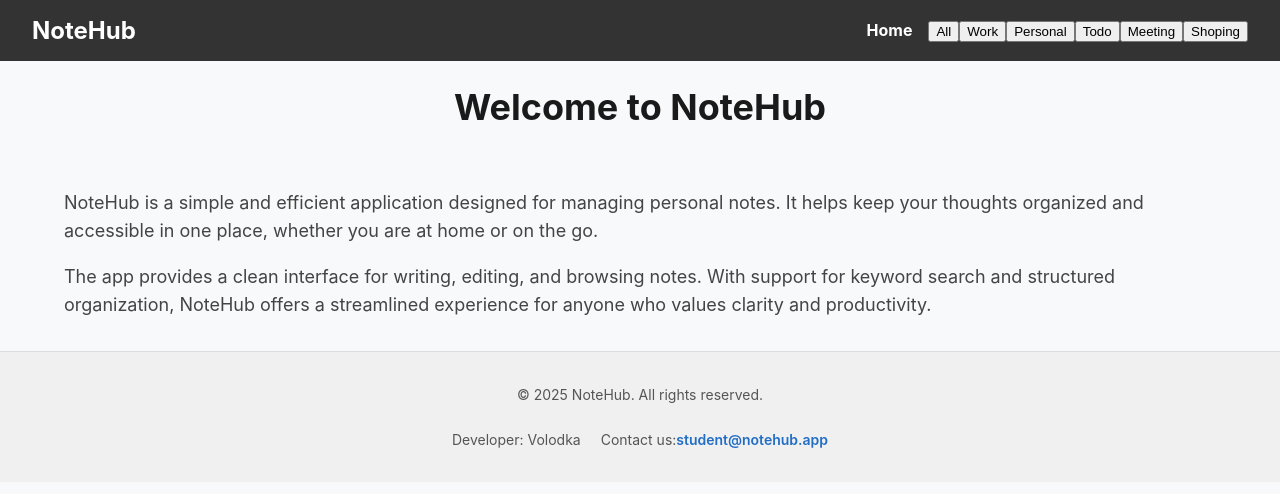
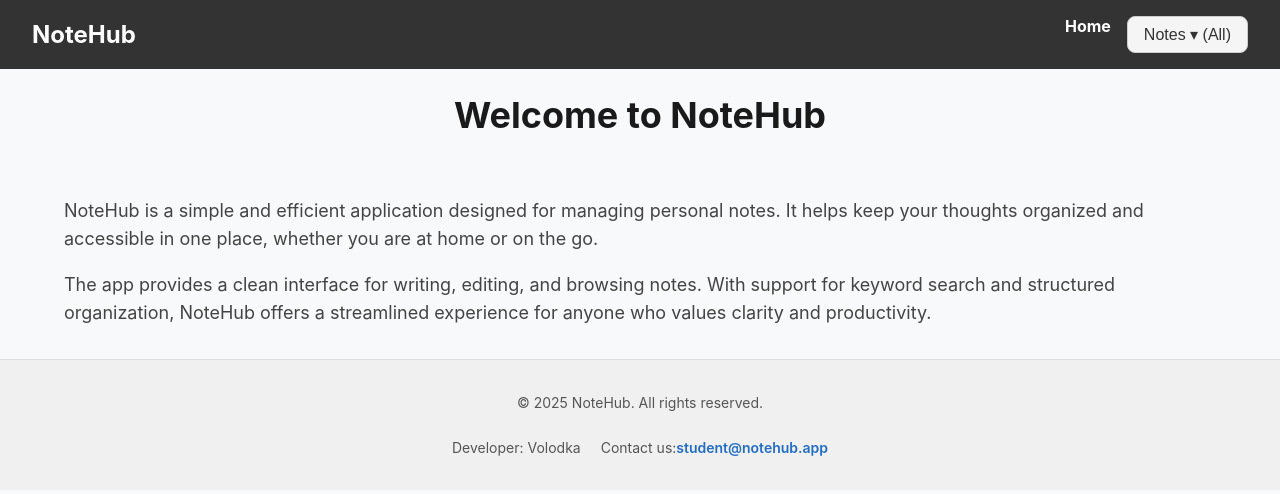
Before and after one commit to Volodymyr-Sainchuk/07-routing-nextjs, a Next.js app: page / in a window 1280 px wide. Shown: the top 494 px of the page. Built offline with nearby package versions, Linux system fonts and the light colour scheme.

Commit message:
change header

```diff
--- a/components/Header/Header.tsx
+++ b/components/Header/Header.tsx
@@ -1,12 +1,9 @@
 "use client";
+
 import Link from "next/link";
+import { useRouter, useSearchParams } from "next/navigation";
 import css from "./Header.module.css";
-import { useRouter, useSearchParams } from "next/navigation";
-
-interface Tag {
-  id: string;
-  name: string;
-}
+import TagsMenu, { Tag } from "../TagsMenu/TagsMenu";
 
 interface HeaderProps {
   tags: Tag[];
@@ -15,56 +12,37 @@ interface HeaderProps {
 export default function Header({ tags }: HeaderProps) {
   const router = useRouter();
   const searchParams = useSearchParams();
-  const selectedTag = searchParams.get("tag") || "all";
+  const selectedTag = searchParams.get("tag") || "All";
 
-  function handleSelectTag(tagId: string) {
+  function handleSelectTag(tagName: string) {
     const params = new URLSearchParams(searchParams.toString());
-    if (tagId === "all") {
+    if (tagName === "All") {
       params.delete("tag");
     } else {
-      params.set("tag", tagId);
+      // знаходимо ID по name
+      const tag = tags.find((t) => t.name === tagName);
+      if (tag) params.set("tag", tag.id);
     }
     router.push(`/notes/?${params.toString()}`);
   }
 
   return (
-    // <header>
-    //   {tags.map((tag) => (
-    //     <button
-    //       key={tag.id}
-    //       onClick={() => handleSelectTag(tag.id)}
-    //       style={{
-    //         fontWeight: selectedTag === tag.id ? "bold" : "normal",
-    //       }}
-    //     >
-    //       {tag.name}
-    //     </button>
-    //   ))}
-    // </header>
     <header className={css.header}>
       <Link href="/" aria-label="Home">
         NoteHub
       </Link>
-      <nav aria-label="Main Navigation">
+      <nav aria-label="Main Navigation" className={css.nav}>
         <ul className={css.navigation}>
           <li>
             <Link href="/">Home</Link>
           </li>
           <li>
-            {tags.map((tag) => (
-              <button
-                key={tag.id}
-                onClick={() => handleSelectTag(tag.id)}
-                style={{
-                  fontWeight: selectedTag === tag.id ? "bold" : "normal",
-                }}
-              >
-                {tag.name}
-              </button>
-            ))}
+            <TagsMenu tags={tags} selectedTag={selectedTag} onSelectTag={handleSelectTag} />
           </li>
         </ul>
       </nav>
     </header>
   );
 }
+
+// ?tag=Work
--- a/components/TagsMenu/TagsMenu.module.css
+++ b/components/TagsMenu/TagsMenu.module.css
@@ -0,0 +1,53 @@
+.menuContainer {
+  position: relative;
+  display: inline-block;
+}
+
+.menuButton {
+  background-color: #f5f5f5;
+  color: #333;
+  border: 1px solid #ccc;
+  padding: 8px 16px;
+  font-size: 16px;
+  border-radius: 8px;
+  cursor: pointer;
+  transition: background-color 0.3s ease, box-shadow 0.2s ease;
+}
+
+.menuButton:hover {
+  background-color: #eaeaea;
+  box-shadow: 0 2px 4px rgba(0, 0, 0, 0.1);
+}
+
+.menuList {
+  position: absolute;
+  top: calc(100% + 6px);
+  left: 0;
+  background-color: #333;
+  border: 1px solid #ddd;
+  border-radius: 8px;
+  box-shadow: 0 4px 12px rgba(0, 0, 0, 0.1);
+  padding: 6px 0;
+  margin: 0;
+  list-style: none;
+  min-width: 180px;
+  z-index: 1000;
+}
+
+.menuItem {
+  margin: 0;
+}
+
+.menuLink {
+  display: block;
+  padding: 8px 16px;
+  color: #f0f0f0;
+  text-decoration: none;
+  font-size: 15px;
+  transition: background-color 0.2s ease;
+}
+
+.menuLink:hover {
+  background-color: #f0f0f0;
+  color: #333;
+}
--- a/components/TagsMenu/TagsMenu.tsx
+++ b/components/TagsMenu/TagsMenu.tsx
@@ -1,6 +1,7 @@
 "use client";
 
 import { useState } from "react";
+import Link from "next/link";
 import css from "./TagsMenu.module.css";
 
 export interface Tag {
@@ -26,21 +27,21 @@ export default function TagsMenu({ tags, selectedTag, onSelectTag }: TagsMenuPro
 
   return (
     <div className={css.menuContainer}>
-      <button className={css.menuButton} onClick={toggleMenu}>
+      <button className={css.menuButton} onClick={toggleMenu} type="button">
         Notes ▾ ({selectedTag})
       </button>
       {isOpen && (
         <ul className={css.menuList}>
           <li className={css.menuItem}>
-            <button className={css.menuLink} onClick={() => handleSelect("All")} type="button">
+            <Link href={`/notes`} className={css.menuLink} onClick={() => handleSelect("All")}>
               All notes
-            </button>
+            </Link>
           </li>
           {tags.map((tag) => (
             <li key={tag.id} className={css.menuItem}>
-              <button className={css.menuLink} onClick={() => handleSelect(tag.name)} type="button">
+              <Link href={`/notes?tag=${tag.name}`} className={css.menuLink} onClick={() => handleSelect(tag.name)}>
                 {tag.name}
-              </button>
+              </Link>
             </li>
           ))}
         </ul>
```
